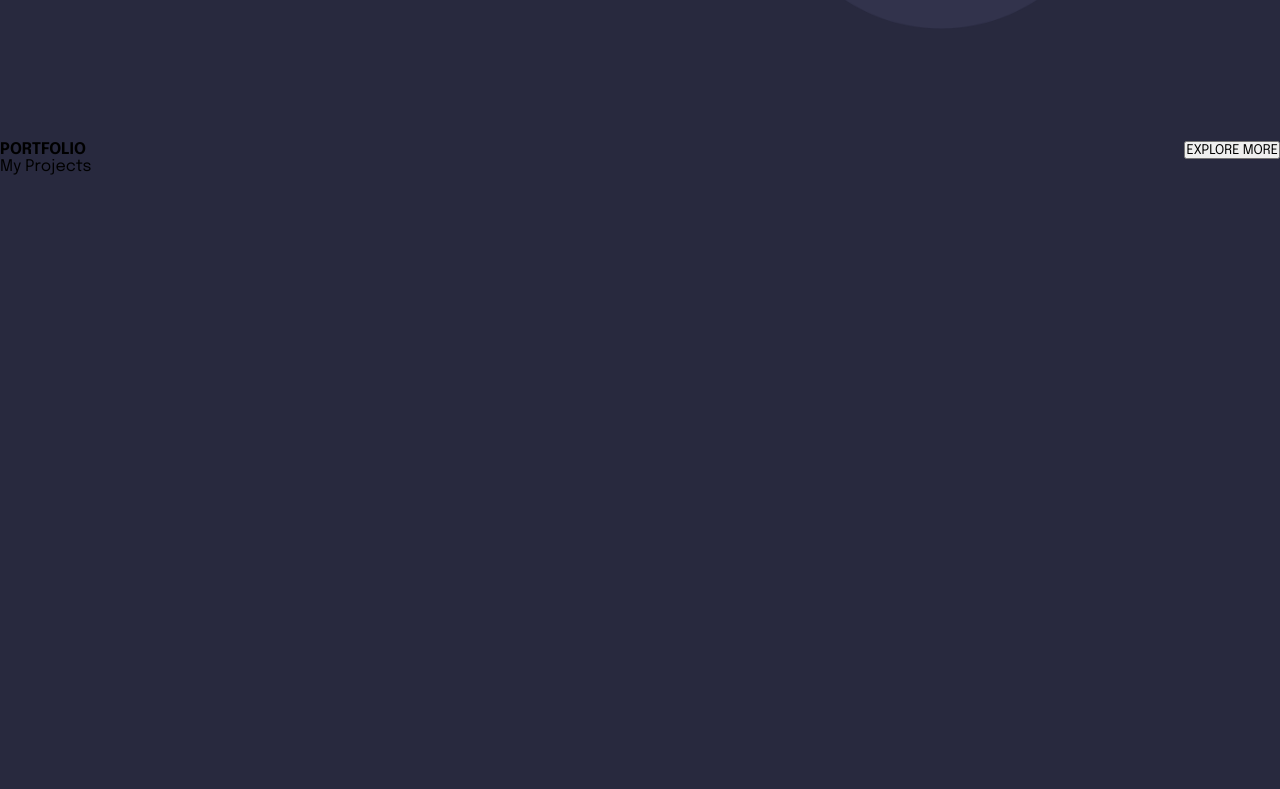
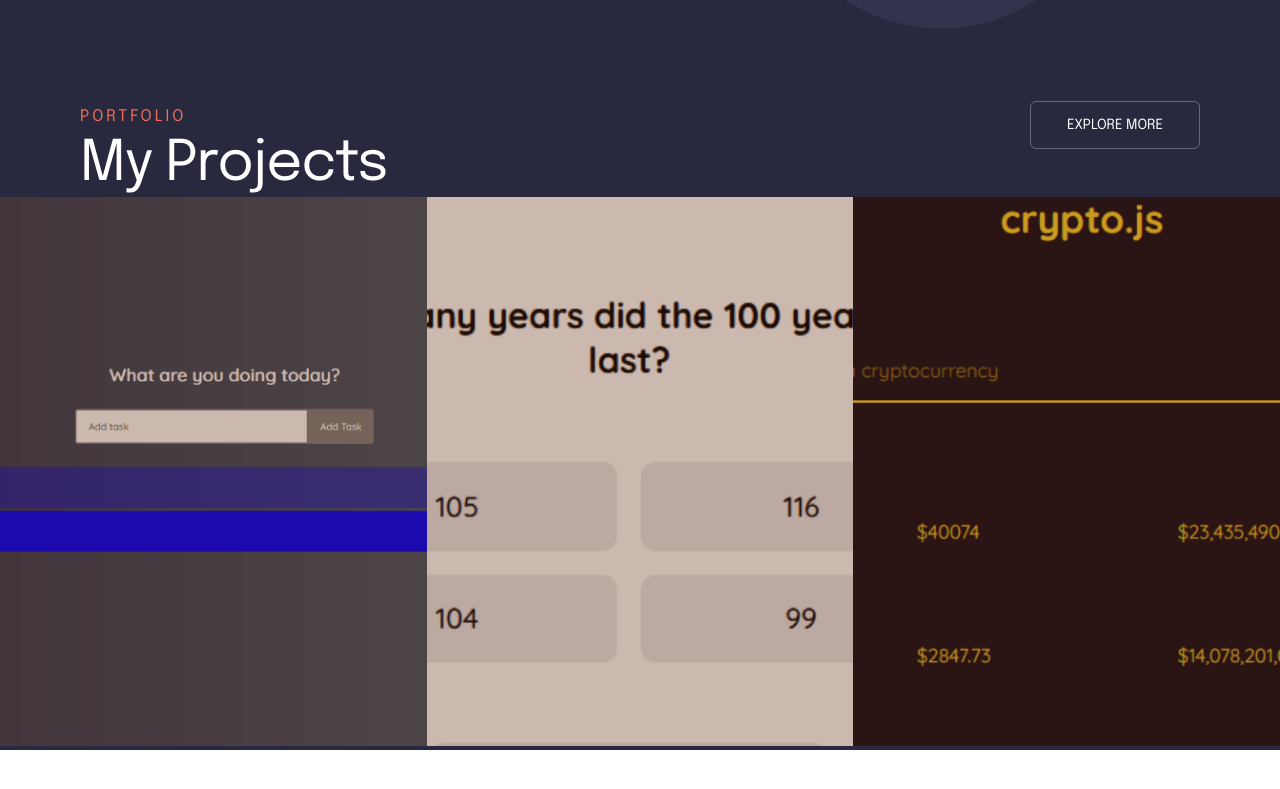
Before and after one commit to ahmedskulj00/portfolio_2.0, a Next.js app: page / in a window 1280 px wide. Shown: the part 619-1408 px from the top of the page. After the commit the page ends 1369 px from the top, so only its background shows below. Built offline with nearby package versions, Linux system fonts and the light colour scheme.

Commit message:
Started working on Projects tab.

```diff
--- a/components/work/Work.js
+++ b/components/work/Work.js
@@ -1,6 +1,10 @@
+import Image from "next/image";
 import Link from "next/link";
 import React from "react";
 import styles from "../../styles/Work.module.css";
+import Todo from "../../images/todo.png";
+import Quiz from "../../images/quiz.png";
+import Crypto from "../../images/crypto.png";
 
 const Work = () => {
   return (
@@ -18,6 +22,17 @@ const Work = () => {
           </div>
         </div>
       </div>
+      <div className={styles.grid_container}>
+        <div className={styles.grid_item}>
+          <Image src={Todo} />
+        </div>
+        <div className={styles.grid_item}>
+          <Image src={Quiz} />
+        </div>
+        <div className={styles.grid_item}>
+          <Image src={Crypto} />
+        </div>
+      </div>
     </div>
   );
 };
--- a/styles/Work.module.css
+++ b/styles/Work.module.css
@@ -1,12 +1,9 @@
 .container {
   width: 100vw;
-  height: 800px;
   background-color: #28293e;
-  display: flex;
 }
 .inner_container {
   width: 100%;
-  height: 90%;
   align-self: center;
 }
 .top_container {
@@ -14,3 +11,43 @@
   display: flex;
   justify-content: space-between;
 }
+.top_text {
+  margin-left: 80px;
+}
+.top_text h4 {
+  font-weight: normal;
+  font-size: 16px;
+  letter-spacing: 0.19em;
+  line-height: 32px;
+  text-align: left;
+  color: #ef6d58;
+}
+.top_text p {
+  font-weight: normal;
+  font-size: 56px;
+  letter-spacing: -0.02em;
+  line-height: 64px;
+  text-align: left;
+  color: #fff;
+}
+.link_container button {
+  width: 170px;
+  height: 48px;
+  border-radius: 6px;
+  background: transparent;
+  border: 1px solid rgba(255, 255, 255, 0.29);
+  font-weight: normal;
+  font-size: 14px;
+  text-align: center;
+  color: #fff;
+  cursor: pointer;
+  transition: background 0.2s ease-in-out;
+  margin-right: 80px;
+}
+.link_container button:hover {
+  background-color: #ef6d58;
+}
+.grid_container {
+  display: grid;
+  grid-template-columns: repeat(3, 1fr);
+}
```
